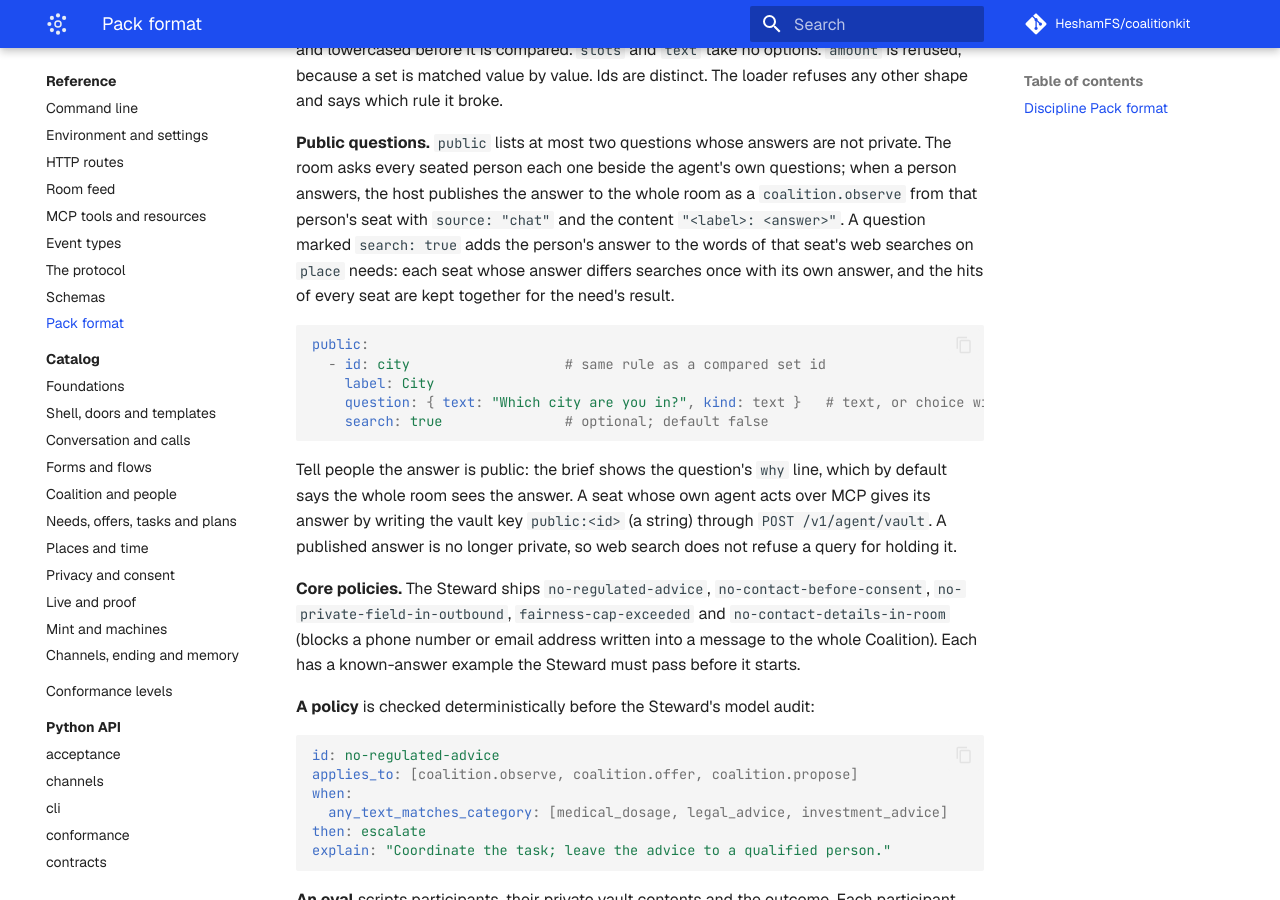
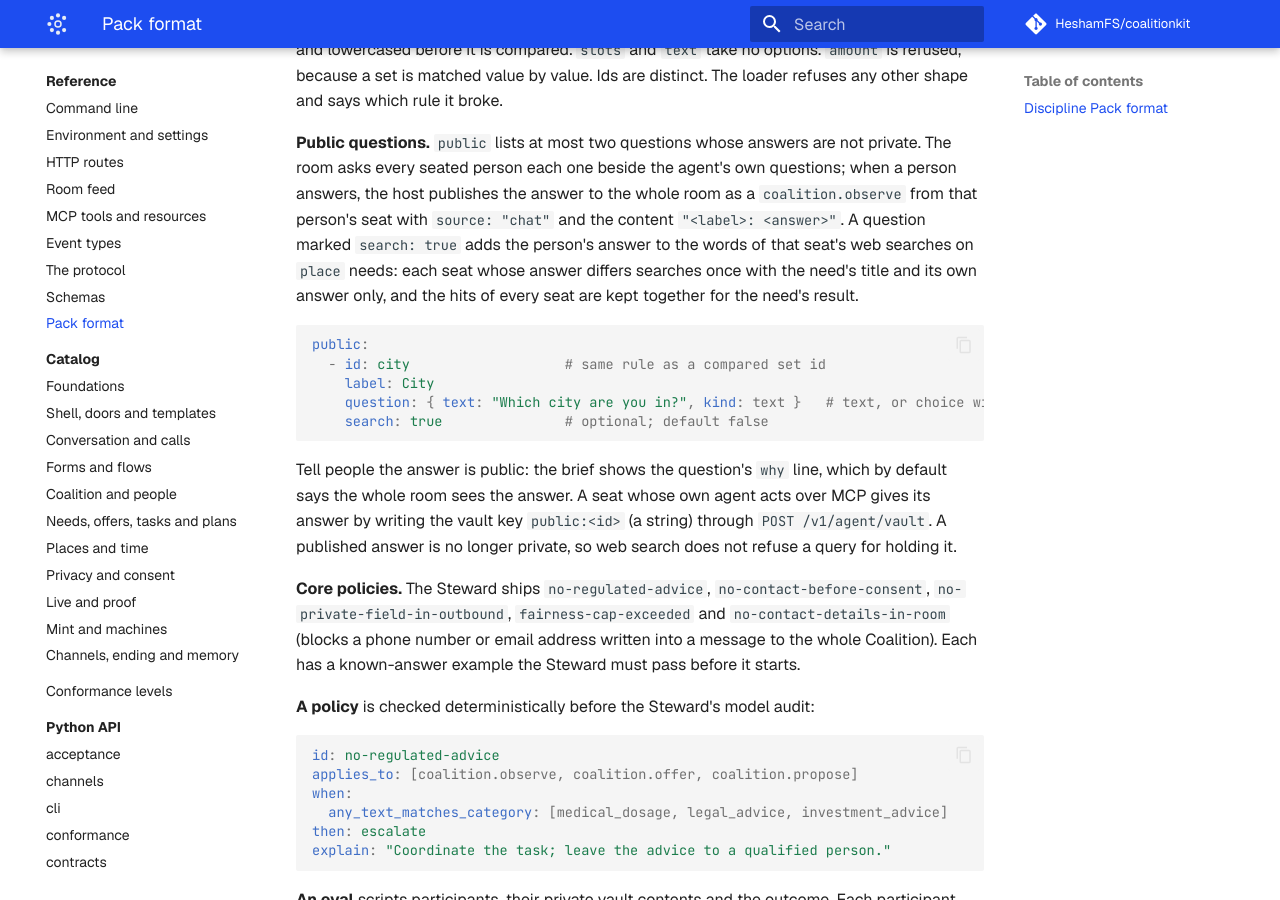
Before and after one commit to HeshamFS/coalitionkit, an MkDocs documentation site: the page built from docs/reference/pack-format.md, in a window 1280 px wide and 900 px high, scrolled down 2117 px. Built offline with MkDocs 1.6.1 and Material for MkDocs 9.7.7, drawn with Linux system fonts in a browser that asks for light colours; comment, search, counter and statistics services are not loaded.

````diff
--- a/docs/reference/pack-format.md
+++ b/docs/reference/pack-format.md
@@ -45,7 +45,7 @@ compare:
 
 `question.kind` is one of the closed brief kinds. `choice` needs two to twelve distinct options and lets a person pick any number of them; `slots` offers the room's time slots; `text` takes a short list separated by commas or new lines, and each value is trimmed, its spaces collapsed and lowercased before it is compared. `slots` and `text` take no options. `amount` is refused, because a set is matched value by value. Ids are distinct. The loader refuses any other shape and says which rule it broke.
 
-**Public questions.** `public` lists at most two questions whose answers are not private. The room asks every seated person each one beside the agent's own questions; when a person answers, the host publishes the answer to the whole room as a `coalition.observe` from that person's seat with `source: "chat"` and the content `"<label>: <answer>"`. A question marked `search: true` adds the person's answer to the words of that seat's web searches on `place` needs: each seat whose answer differs searches once with its own answer, and the hits of every seat are kept together for the need's result.
+**Public questions.** `public` lists at most two questions whose answers are not private. The room asks every seated person each one beside the agent's own questions; when a person answers, the host publishes the answer to the whole room as a `coalition.observe` from that person's seat with `source: "chat"` and the content `"<label>: <answer>"`. A question marked `search: true` adds the person's answer to the words of that seat's web searches on `place` needs: each seat whose answer differs searches once with the need's title and its own answer only, and the hits of every seat are kept together for the need's result.
 
 ```yaml
 public:
````
Also changed, not shown: 1 other file.
